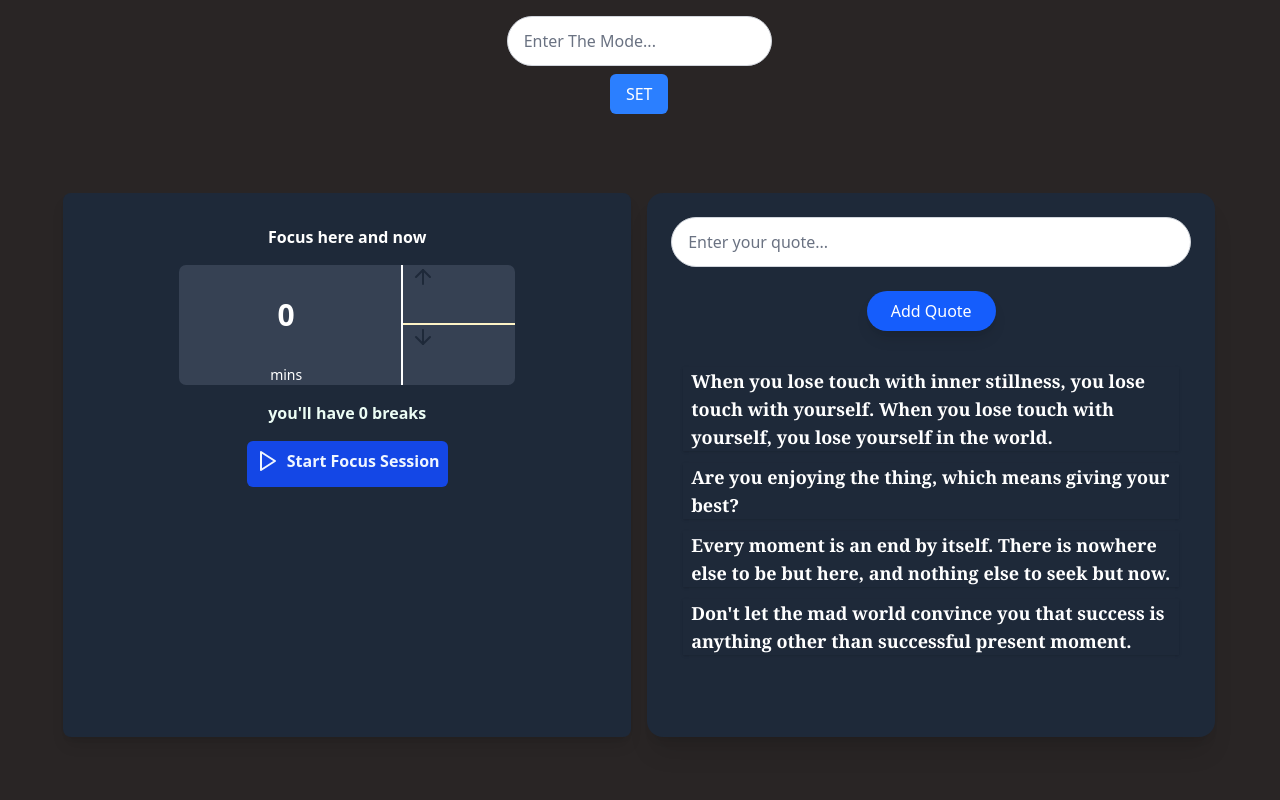
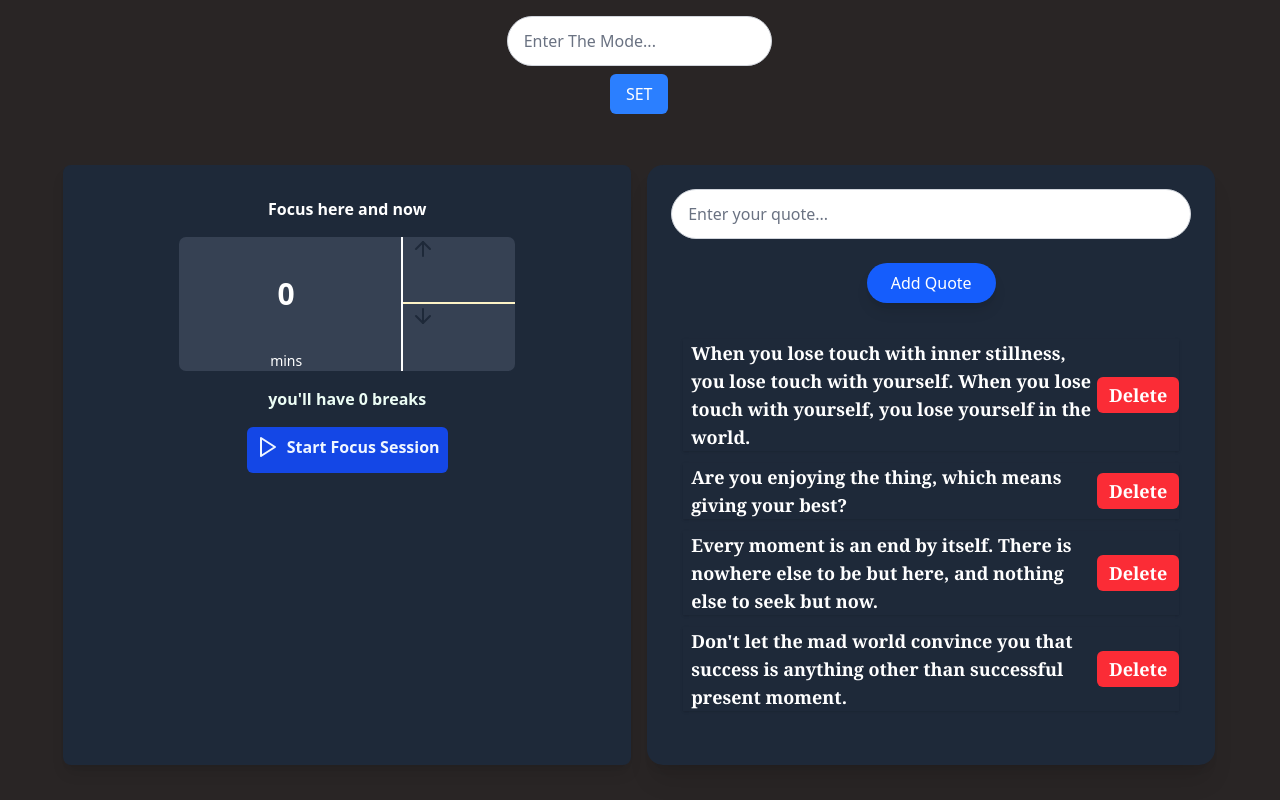
Before and after one commit to Depthabdre/StudyMode, a React (Vite) app: page / in a window 1280 px wide. Built offline with nearby package versions, Linux system fonts and the light colour scheme.

Commit message:
Qoute Delete functionality Added and learningPage setup begin

```diff
--- a/package.json
+++ b/package.json
@@ -14,6 +14,7 @@
     "lucide-react": "^0.475.0",
     "react": "^18.3.1",
     "react-dom": "^18.3.1",
+    "react-router-dom": "^7.2.0",
     "tailwindcss": "^4.0.6"
   },
   "devDependencies": {
--- a/src/App.jsx
+++ b/src/App.jsx
@@ -1,4 +1,6 @@
 /* eslint-disable react/prop-types */
+// import { BrowserRouter as Router, Routes, Route, Link } from "react-router-dom";
+// import LearningPage from "./LearningPage";
 import { useState, useEffect, useRef,useCallback } from "react";
 import { Play, Pause } from "lucide-react";
 import { ArrowUp, ArrowDown  } from "lucide-react";
@@ -163,6 +165,8 @@ export default function App() {
 
   return (
     <>
+
+
     <main className="grid grid-rows-[auto_300px_auto] md:grid-rows-[auto_auto_auto] md:grid-cols-2 gap-4 w-[90vw] min-h-screen items-start justify-center p-0">
 
       <Mode isPause={isPause} mode={mode} setMode={setMode} />
@@ -197,16 +201,25 @@ function Quotes({ quotes, setQuotes, isRun }) {
   function onChangeHandler(e) {
     setNewQuote(e.target.value);
   }
+  function deleteHandler(index){
+    setQuotes(quotes.filter(( quote, i ) => i != Number(index) ))
+  }
 
 
   const quoteRender = quotes.map((quote, index) => (
     <li
       key={index}
-      className=" font-serif  text-left shadow-sm pl-2 text-white font-bold text-lg  transition-transform transform hover:scale-105"
+      className="font-serif text-left shadow-sm pl-2 text-white font-bold text-lg transition-transform transform hover:scale-105 flex justify-between items-center"
     >
       {quote}
+      {!isRun && (
+        <button onClick = { () => deleteHandler(index) } className="bg-red-500 text-white px-3 py-1 rounded-md hover:bg-red-600 transition ">
+          Delete
+        </button>
+      )}
     </li>
   ));
+
 
   return (
     <div className="flex flex-col items-center gap-6  bg-gray-800  rounded-2xl shadow-xl h-full p-6">
@@ -701,3 +714,15 @@ function Notification({ isBreak, onClose ,isVisible }) {
     </div>
   );
 }
+
+
+
+function FloatingButton() {
+  return (
+    <div className="fixed right-4 top-4 bg-amber-900 text-white px-4 py-2 rounded-md shadow-lg hover:bg-amber-700 transition-all">
+      <Link to="/learning" className="text-white text-sm font-semibold">
+        Learn How to Focus
+      </Link>
+    </div>
+  );
+}
```
Also changed, not shown: src/LearningPage.jsx (added), 1 other file (tests, documents, lock files or other folders).
